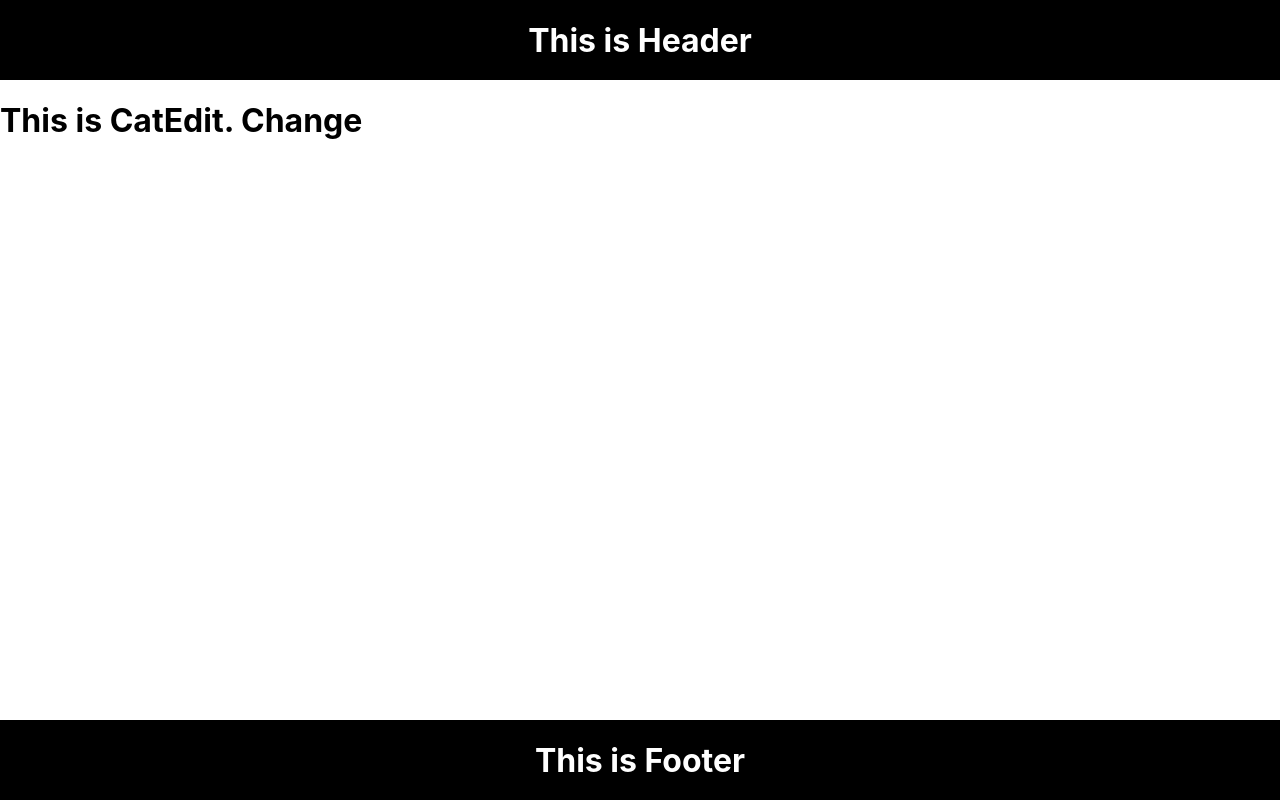
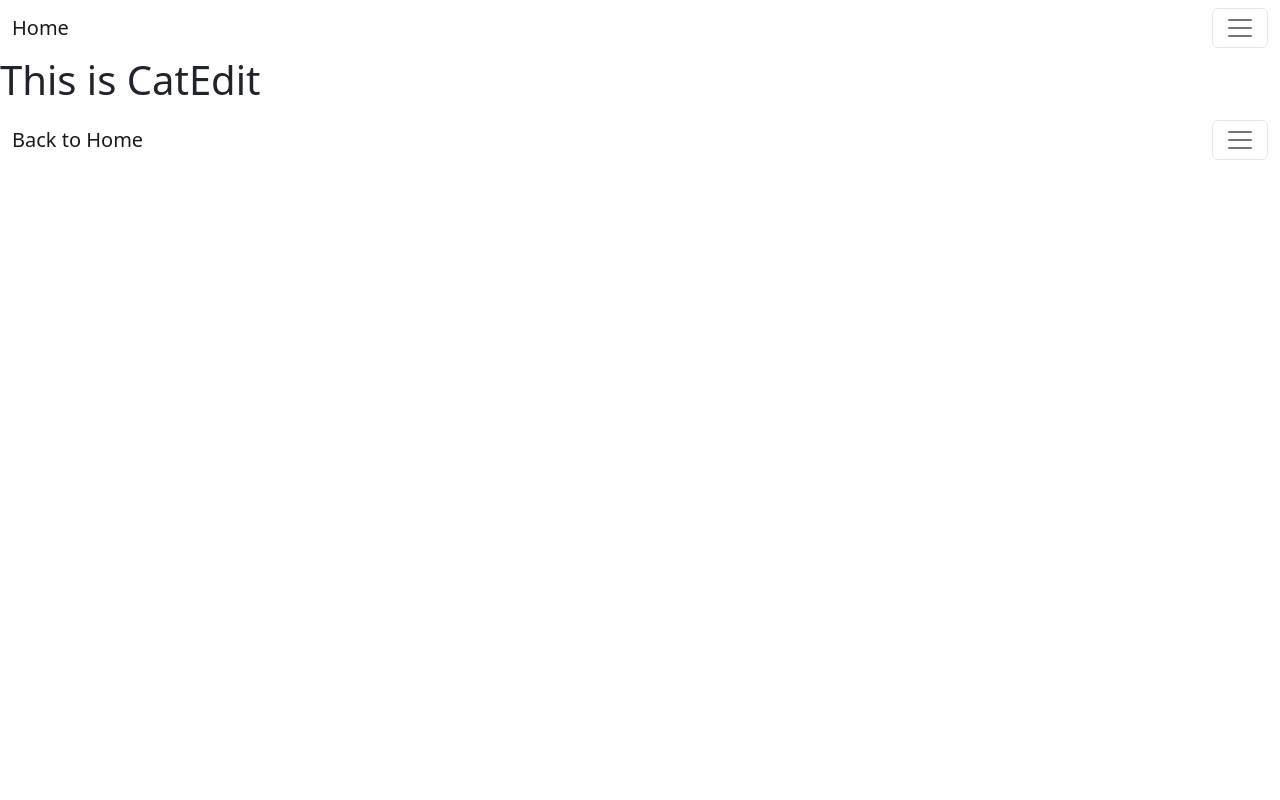
Before and after one commit to learn-academy-2022-hotel/cat-tinder-frontend-team-cats-rule-dogs-drool, a React (Create React App) app: page /catedit in a window 1280 px wide. Built offline with nearby package versions, Linux system fonts and the light colour scheme.

Commit message:
frontend-structure header/footer update

```diff
--- a/src/App.css
+++ b/src/App.css
@@ -2,10 +2,11 @@
 body {
   align-items: center;
   justify-content: center;
+  background-color: grey;
 }
 
 
-.header {
+/* .header {
   height: 5rem;
   width: 100%;
   background-color: black;
@@ -14,7 +15,7 @@ body {
   justify-content: space-around;
   display: flex;
 
-  }
+  } */
 
   .footer {
     height: 5rem;
--- a/src/App.js
+++ b/src/App.js
@@ -17,9 +17,8 @@ import { Routes, Route } from "react-router-dom"
 const App = () => {
   const [cats, setCats] = useState(mockCats)
   return (
- <> <div className = "header">
+ <>
  < Header />
- </div>
  <Routes>
     <Route path="/" element = {<Home/>} />
     <Route path="/catindex" element = {< CatIndex/>} />
@@ -28,11 +27,11 @@ const App = () => {
     <Route path="/catedit" element = {<CatEdit/>} />
     <Route path="*" element = {< NotFound/>} />
  </Routes>
-  <div className = "footer">
  < Footer />
- </div>
+
  </>
   );
+
 };
 
 export default App;
--- a/src/components/Footer.js
+++ b/src/components/Footer.js
@@ -1,10 +1,55 @@
-import React from "react"
+import React, { useState } from 'react';
+import {
+  Collapse,
+  Navbar,
+  NavbarToggler,
+  NavbarBrand,
+  Nav,
+  NavItem,
+  NavLink,
+  UncontrolledDropdown,
+  DropdownToggle,
+  DropdownMenu,
+  DropdownItem,
+  NavbarText,
+} from 'reactstrap';
 
-const Footer = () => {
+const Footer = (args) => {
+  const [isOpen, setIsOpen] = useState(false);
+
+  const toggle = () => setIsOpen(!isOpen);
+
   return (
- <>
- <h1>This is Footer</h1>
- </>
+    <div>
+      <Navbar {...args}>
+        <NavbarBrand href="/">Back to Home</NavbarBrand>
+        <NavbarToggler onClick={toggle} />
+        <Collapse isOpen={isOpen} navbar>
+          <Nav className="me-auto" navbar>
+            <NavItem>
+              <NavLink href="/Catnew/">New Cat</NavLink>
+            </NavItem>
+            <NavItem>
+              <NavLink href="/Catedit">
+                About Us
+              </NavLink>
+            </NavItem>
+            <UncontrolledDropdown nav inNavbar>
+              <DropdownToggle nav caret>
+                Contact
+              </DropdownToggle>
+              <DropdownMenu right>
+                <DropdownItem>Call</DropdownItem>
+                <DropdownItem>Email</DropdownItem>
+                <DropdownItem divider />
+                <DropdownItem>Reset</DropdownItem>
+              </DropdownMenu>
+            </UncontrolledDropdown>
+          </Nav>
+          <NavbarText>Footer</NavbarText>
+        </Collapse>
+      </Navbar>
+    </div>
   );
 }
 
--- a/src/components/Header.js
+++ b/src/components/Header.js
@@ -1,10 +1,55 @@
-import React from "react"
+import React, { useState } from 'react';
+import {
+  Collapse,
+  Navbar,
+  NavbarToggler,
+  NavbarBrand,
+  Nav,
+  NavItem,
+  NavLink,
+  UncontrolledDropdown,
+  DropdownToggle,
+  DropdownMenu,
+  DropdownItem,
+  NavbarText,
+} from 'reactstrap';
 
-const Header = () => {
+const Header = (args) => {
+  const [isOpen, setIsOpen] = useState(false);
+
+  const toggle = () => setIsOpen(!isOpen);
+
   return (
- <>
- <h1>This is Header</h1>
- </>
+    <div>
+      <Navbar {...args}>
+        <NavbarBrand href="/">Home</NavbarBrand>
+        <NavbarToggler onClick={toggle} />
+        <Collapse isOpen={isOpen} navbar>
+          <Nav className="me-auto" navbar>
+            <NavItem>
+              <NavLink href="/Catnew/">New Cat</NavLink>
+            </NavItem>
+            <NavItem>
+              <NavLink href="/Catedit">
+                Edit Profile
+              </NavLink>
+            </NavItem>
+            <UncontrolledDropdown nav inNavbar>
+              <DropdownToggle nav caret>
+                Account Options
+              </DropdownToggle>
+              <DropdownMenu right>
+                <DropdownItem>Login</DropdownItem>
+                <DropdownItem>Create Account</DropdownItem>
+                <DropdownItem divider />
+                <DropdownItem>Reset</DropdownItem>
+              </DropdownMenu>
+            </UncontrolledDropdown>
+          </Nav>
+          <NavbarText>Navbar</NavbarText>
+        </Collapse>
+      </Navbar>
+    </div>
   );
 }
 
--- a/src/index.js
+++ b/src/index.js
@@ -4,7 +4,7 @@ import "./index.css"
 import App from "./App"
 import reportWebVitals from "./reportWebVitals"
 import { BrowserRouter } from "react-router-dom" // add this import
-
+import 'bootstrap/dist/css/bootstrap.min.css'
 const root = ReactDOM.createRoot(document.getElementById("root"))
 root.render(
   <React.StrictMode>
--- a/src/pages/CatEdit.js
+++ b/src/pages/CatEdit.js
@@ -3,7 +3,7 @@ import React from "react"
 const CatEdit = () => {
   return (
  <>
- <h1>This is CatEdit. Change</h1>
+ <h1>This is CatEdit</h1>
  </>
   );
 }
```
